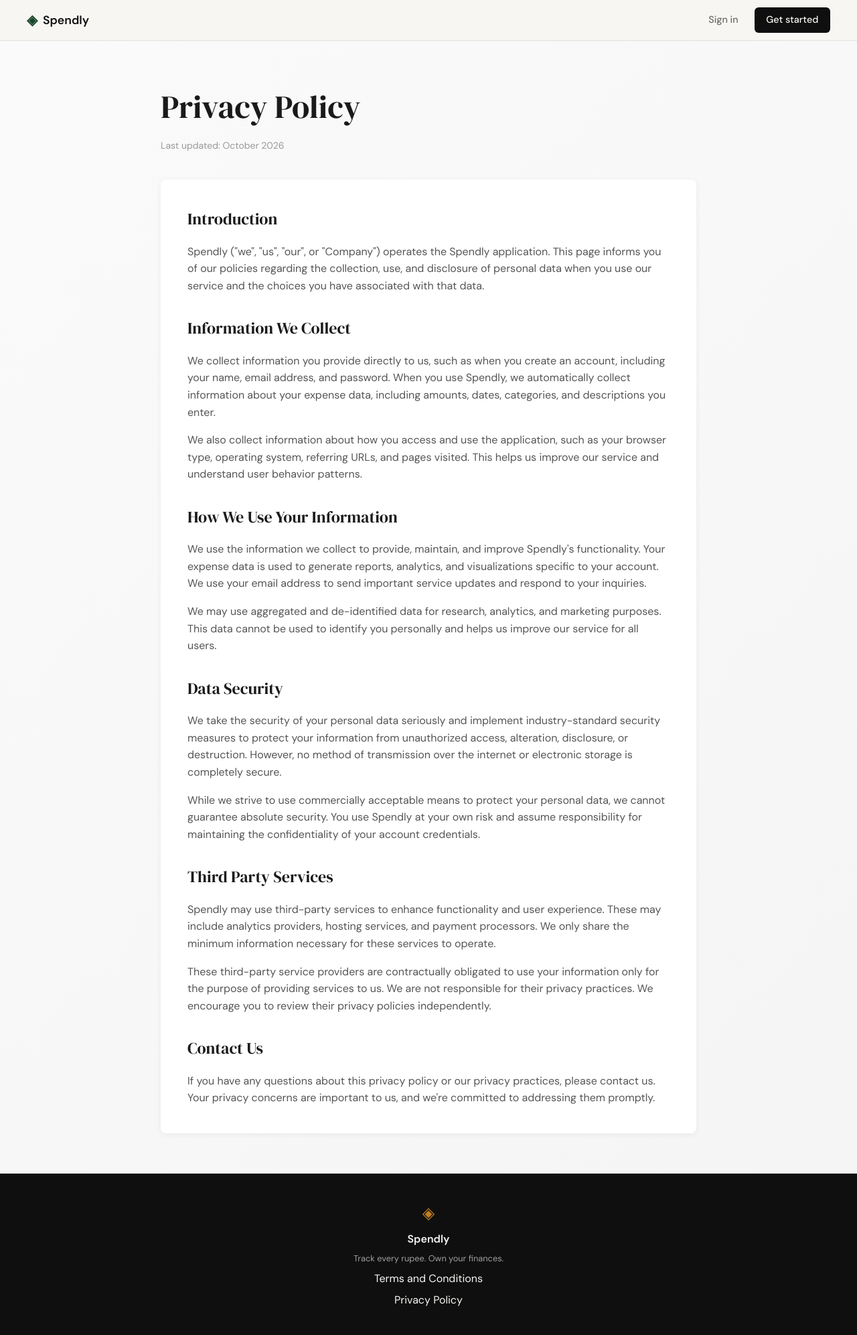
After one commit to syedumer1253-oss/Spendly, a Flask app: page /privacy in a window 1280 px wide. The commit adds this page. Shown: the whole page at 67% size. Run offline with Flask 3, Linux system fonts and the light colour scheme.

Commit message:
make Privacy Policy page  in footer

```diff
--- a/app.py
+++ b/app.py
@@ -52,6 +52,11 @@ def landing():
 @app.route("/terms")
 def terms():
     return render_template("terms.html")
+
+
+@app.route("/privacy")
+def privacy():
+    return render_template("privacy.html")
 
 
 @app.route("/register", methods=["GET", "POST"])
--- a/templates/base.html
+++ b/templates/base.html
@@ -41,7 +41,7 @@
             <span class="footer-name">Spendly</span>
             <p class="footer-copy">Track every rupee. Own your finances.</p>
             <a href="{{ url_for('terms') }}">Terms and Conditions</a>
-            <a href="#">Privacy Policy</a>
+            <a href="{{ url_for('privacy') }}">Privacy Policy</a>
         </div>
     </footer>
 
--- /dev/null
+++ b/templates/privacy.html
@@ -0,0 +1,134 @@
+{% extends "base.html" %}
+
+{% block title %}Privacy Policy — Spendly{% endblock %}
+
+{% block content %}
+
+<section class="privacy-section">
+    <div class="privacy-inner">
+        <h1 class="privacy-title">Privacy Policy</h1>
+        <p class="privacy-last-updated">Last updated: October 2026</p>
+
+        <div class="privacy-content">
+            <h2 class="privacy-heading">Introduction</h2>
+            <p>
+                Spendly ("we", "us", "our", or "Company") operates the Spendly application. This page informs you of our
+                policies regarding the collection, use, and disclosure of personal data when you use our service and the
+                choices you have associated with that data.
+            </p>
+
+            <h2 class="privacy-heading">Information We Collect</h2>
+            <p>
+                We collect information you provide directly to us, such as when you create an account, including your name,
+                email address, and password. When you use Spendly, we automatically collect information about your expense data,
+                including amounts, dates, categories, and descriptions you enter.
+            </p>
+            <p>
+                We also collect information about how you access and use the application, such as your browser type, operating system,
+                referring URLs, and pages visited. This helps us improve our service and understand user behavior patterns.
+            </p>
+
+            <h2 class="privacy-heading">How We Use Your Information</h2>
+            <p>
+                We use the information we collect to provide, maintain, and improve Spendly's functionality. Your expense data is
+                used to generate reports, analytics, and visualizations specific to your account. We use your email address to send
+                important service updates and respond to your inquiries.
+            </p>
+            <p>
+                We may use aggregated and de-identified data for research, analytics, and marketing purposes. This data cannot be
+                used to identify you personally and helps us improve our service for all users.
+            </p>
+
+            <h2 class="privacy-heading">Data Security</h2>
+            <p>
+                We take the security of your personal data seriously and implement industry-standard security measures to protect
+                your information from unauthorized access, alteration, disclosure, or destruction. However, no method of transmission
+                over the internet or electronic storage is completely secure.
+            </p>
+            <p>
+                While we strive to use commercially acceptable means to protect your personal data, we cannot guarantee absolute
+                security. You use Spendly at your own risk and assume responsibility for maintaining the confidentiality of your
+                account credentials.
+            </p>
+
+            <h2 class="privacy-heading">Third Party Services</h2>
+            <p>
+                Spendly may use third-party services to enhance functionality and user experience. These may include analytics
+                providers, hosting services, and payment processors. We only share the minimum information necessary for these
+                services to operate.
+            </p>
+            <p>
+                These third-party service providers are contractually obligated to use your information only for the purpose of
+                providing services to us. We are not responsible for their privacy practices. We encourage you to review their
+                privacy policies independently.
+            </p>
+
+            <h2 class="privacy-heading">Contact Us</h2>
+            <p>
+                If you have any questions about this privacy policy or our privacy practices, please contact us. Your privacy
+                concerns are important to us, and we're committed to addressing them promptly.
+            </p>
+        </div>
+    </div>
+</section>
+
+<style>
+    .privacy-section {
+        padding: 60px 20px;
+        background: linear-gradient(135deg, #fafafa 0%, #f5f5f5 100%);
+        min-height: calc(100vh - 300px);
+    }
+
+    .privacy-inner {
+        max-width: 800px;
+        margin: 0 auto;
+    }
+
+    .privacy-title {
+        font-family: 'DM Serif Display', serif;
+        font-size: 48px;
+        font-weight: 400;
+        margin-bottom: 8px;
+        color: #1a1a1a;
+    }
+
+    .privacy-last-updated {
+        font-size: 14px;
+        color: #999;
+        margin-bottom: 40px;
+    }
+
+    .privacy-content {
+        background: white;
+        padding: 40px;
+        border-radius: 8px;
+        box-shadow: 0 2px 8px rgba(0, 0, 0, 0.06);
+    }
+
+    .privacy-heading {
+        font-family: 'DM Serif Display', serif;
+        font-size: 24px;
+        font-weight: 400;
+        margin-top: 32px;
+        margin-bottom: 16px;
+        color: #1a1a1a;
+    }
+
+    .privacy-heading:first-child {
+        margin-top: 0;
+    }
+
+    .privacy-content p {
+        font-family: 'DM Sans', sans-serif;
+        font-size: 16px;
+        line-height: 1.6;
+        color: #555;
+        margin-bottom: 16px;
+    }
+
+    .privacy-content p:last-child {
+        margin-bottom: 0;
+    }
+</style>
+
+{% endblock %}
```
